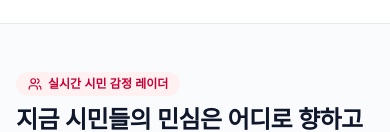
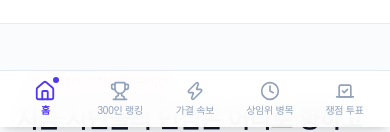
Before and after one commit to dopilzmun/assembly-rank-web, a Next.js app: page / in a window 390 px wide. Shown: the part 717-849 px from the top of the page. Built offline with nearby package versions, Linux system fonts and the light colour scheme; no server answers; the database is empty.

Commit message:
feat: add MobileBottomNav component to git repository

```diff
--- /dev/null
+++ b/src/components/MobileBottomNav.tsx
@@ -0,0 +1,65 @@
+"use client";
+
+import Link from "next/link";
+import { usePathname } from "next/navigation";
+import {
+  Home,
+  Trophy,
+  Zap,
+  Clock,
+  Vote,
+} from "lucide-react";
+
+interface NavItem {
+  label: string;
+  href: string;
+  icon: typeof Home;
+}
+
+const NAV_ITEMS: NavItem[] = [
+  { label: "홈", href: "/", icon: Home },
+  { label: "300인 랭킹", href: "/rankings", icon: Trophy },
+  { label: "가결 속보", href: "/live", icon: Zap },
+  { label: "상임위 병목", href: "/committees", icon: Clock },
+  { label: "쟁점 투표", href: "/poll/archive", icon: Vote },
+];
+
+export default function MobileBottomNav() {
+  const pathname = usePathname();
+
+  return (
+    <nav className="sm:hidden fixed bottom-0 left-0 right-0 z-40 bg-white/95 dark:bg-slate-950/95 backdrop-blur-md border-t border-slate-200/90 dark:border-slate-800 pb-[env(safe-area-inset-bottom)] shadow-lg transition-all">
+      <div className="flex items-center justify-around h-14 px-2">
+        {NAV_ITEMS.map((item) => {
+          const Icon = item.icon;
+          const isActive =
+            item.href === "/"
+              ? pathname === "/"
+              : pathname.startsWith(item.href);
+
+          return (
+            <Link
+              key={item.href}
+              href={item.href}
+              className={`flex-1 flex flex-col items-center justify-center py-1 rounded-xl transition-all active:scale-95 ${
+                isActive
+                  ? "text-indigo-600 dark:text-indigo-400 font-black"
+                  : "text-slate-400 hover:text-slate-600 dark:text-slate-500 dark:hover:text-slate-300 font-medium"
+              }`}
+            >
+              <div className="relative">
+                <Icon className={`w-5 h-5 transition-transform ${isActive ? "scale-110" : ""}`} />
+                {isActive && (
+                  <span className="absolute -top-1 -right-1 w-1.5 h-1.5 rounded-full bg-indigo-600 dark:bg-indigo-400" />
+                )}
+              </div>
+              <span className="text-[10px] tracking-tight mt-0.5 whitespace-nowrap">
+                {item.label}
+              </span>
+            </Link>
+          );
+        })}
+      </div>
+    </nav>
+  );
+}
```
